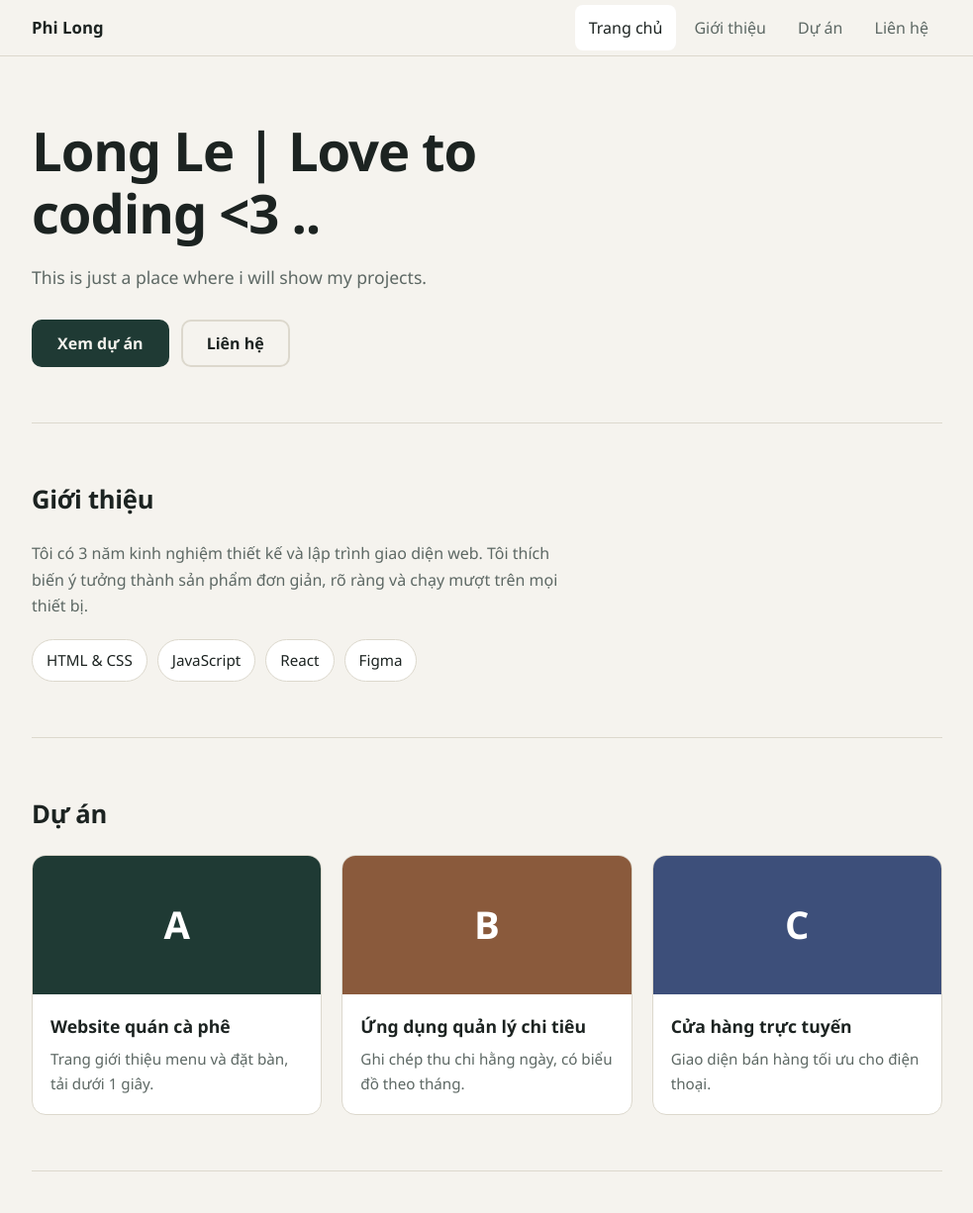
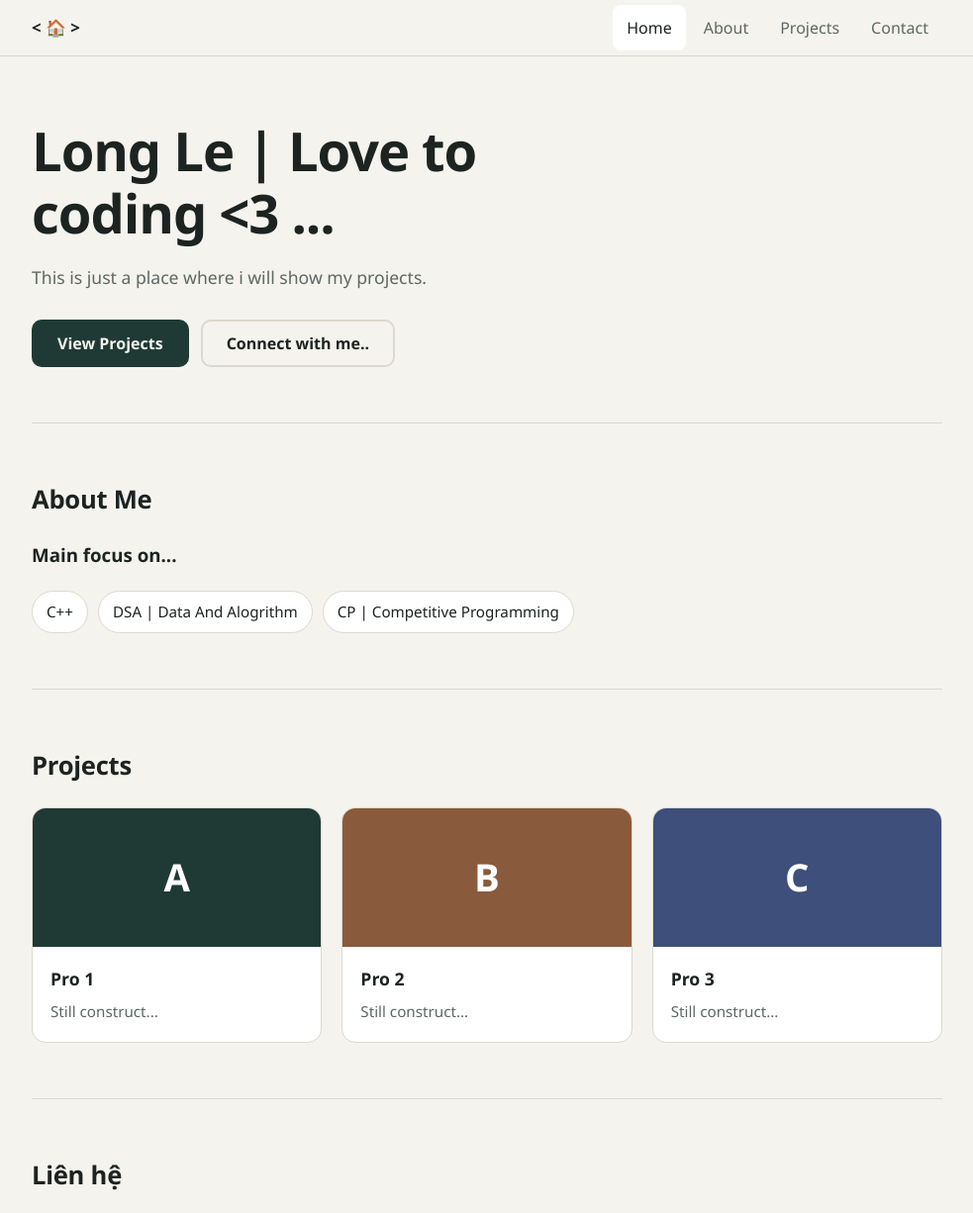
Before and after one commit to naibaymau/portfolio, a plain HTML site: page index.html in a window 1280 px wide. Shown: the top 1226 px of the page at 99% size, without its empty margins (148-1131 px from the left). Drawn offline with Linux system fonts and the light colour scheme.

Commit message:
New Changes

```diff
--- a/index.html
+++ b/index.html
@@ -4,7 +4,7 @@
 <meta charset="UTF-8">
 <meta name="viewport" content="width=device-width, initial-scale=1, viewport-fit=cover">
 <meta name="theme-color" content="#1f3a34">
-<title>Lê Phi Long</title>
+<title>Long Le</title>
 <style>
 :root{
   --bg:#f5f3ee; --surface:#ffffff; --ink:#1c2321; --muted:#5d6864;
@@ -83,14 +83,14 @@ footer{text-align:center;color:var(--muted);padding:28px 20px calc(28px + env(sa
 
 <header>
   <div class="bar">
-    <a class="logo" href="#home">Phi Long</a>
+    <a class="logo" href="#home"> < 🏠 ></a>
     <button class="burger" id="burger" aria-label="Mở menu" aria-expanded="false" aria-controls="menu"><span></span></button>
     <nav id="menu" aria-label="Menu chính">
       <ul>
-        <li><a href="#home" class="active">Trang chủ</a></li>
-        <li><a href="#about">Giới thiệu</a></li>
-        <li><a href="#projects">Dự án</a></li>
-        <li><a href="#contact">Liên hệ</a></li>
+        <li><a href="#home" class="active">Home</a></li>
+        <li><a href="#about">About</a></li>
+        <li><a href="#projects">Projects</a></li>
+        <li><a href="#contact">Contact</a></li>
       </ul>
     </nav>
   </div>
@@ -98,39 +98,38 @@ footer{text-align:center;color:var(--muted);padding:28px 20px calc(28px + env(sa
 
 <main>
   <section id="home" class="hero">
-    <h1>Long Le | Love to coding <3 ..</h1>
+    <h1>Long Le | Love to coding <3 ...</h1>
     <p>This is just a place where i will show my projects.</p>
     <div class="btns">
-      <a class="btn" href="#projects">Xem dự án</a>
-      <a class="btn ghost" href="#contact">Liên hệ</a>
+      <a class="btn" href="#projects">View Projects</a>
+      <a class="btn ghost" href="#contact">Connect with me..</a>
     </div>
   </section>
 
   <section id="about">
-    <h2>Giới thiệu</h2>
-    <p>Tôi có 3 năm kinh nghiệm thiết kế và lập trình giao diện web. Tôi thích biến ý tưởng thành sản phẩm đơn giản, rõ ràng và chạy mượt trên mọi thiết bị.</p>
+    <h2>About Me</h2>
+    <h3>Main focus on...</h3>
     <ul class="skills">
-      <li>HTML &amp; CSS</li>
-      <li>JavaScript</li>
-      <li>React</li>
-      <li>Figma</li>
+      <li>C++</li>
+      <li>DSA | Data And Alogrithm</li>
+      <li>CP | Competitive Programming</li>
     </ul>
   </section>
 
   <section id="projects">
-    <h2>Dự án</h2>
+    <h2>Projects</h2>
     <div class="grid">
       <article class="card">
         <div class="thumb" aria-hidden="true">A</div>
-        <div class="body"><h3>Website quán cà phê</h3><p>Trang giới thiệu menu và đặt bàn, tải dưới 1 giây.</p></div>
+        <div class="body"><h3>Pro 1</h3><p>Still construct...</p></div>
       </article>
       <article class="card">
         <div class="thumb" aria-hidden="true">B</div>
-        <div class="body"><h3>Ứng dụng quản lý chi tiêu</h3><p>Ghi chép thu chi hằng ngày, có biểu đồ theo tháng.</p></div>
+        <div class="body"><h3>Pro 2</h3><p>Still construct...</p></div>
       </article>
       <article class="card">
         <div class="thumb" aria-hidden="true">C</div>
-        <div class="body"><h3>Cửa hàng trực tuyến</h3><p>Giao diện bán hàng tối ưu cho điện thoại.</p></div>
+        <div class="body"><h3>Pro 3</h3><p>Still construct...</p></div>
       </article>
     </div>
   </section>
@@ -147,7 +146,7 @@ footer{text-align:center;color:var(--muted);padding:28px 20px calc(28px + env(sa
     <div class="links">
       <a href="mailto:email@example.com">✅ Gmail | naibaymau@gmail.com</a>
       <a href="https://github.com/naibaymau" target="_blank" rel="noopener">✅ GitHub | naibaymau</a>
-      <a href="https://linkedin.com/" target="_blank" rel="noopener">LinkedIn | </a>
+      <a href="https://linkedin.com/" target="_blank" rel="noopener">LinkedIn | Still construct...</a>
     </div>
   </section>
 </main>
```
